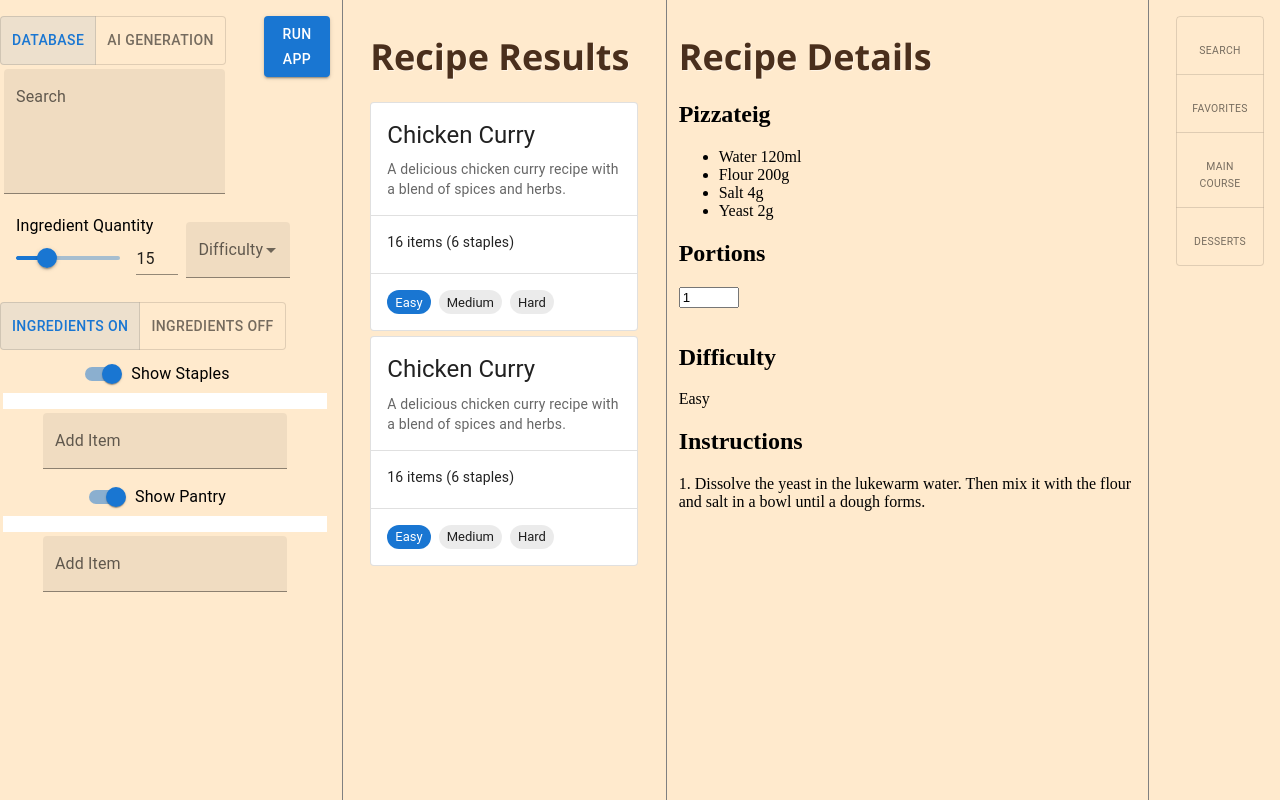
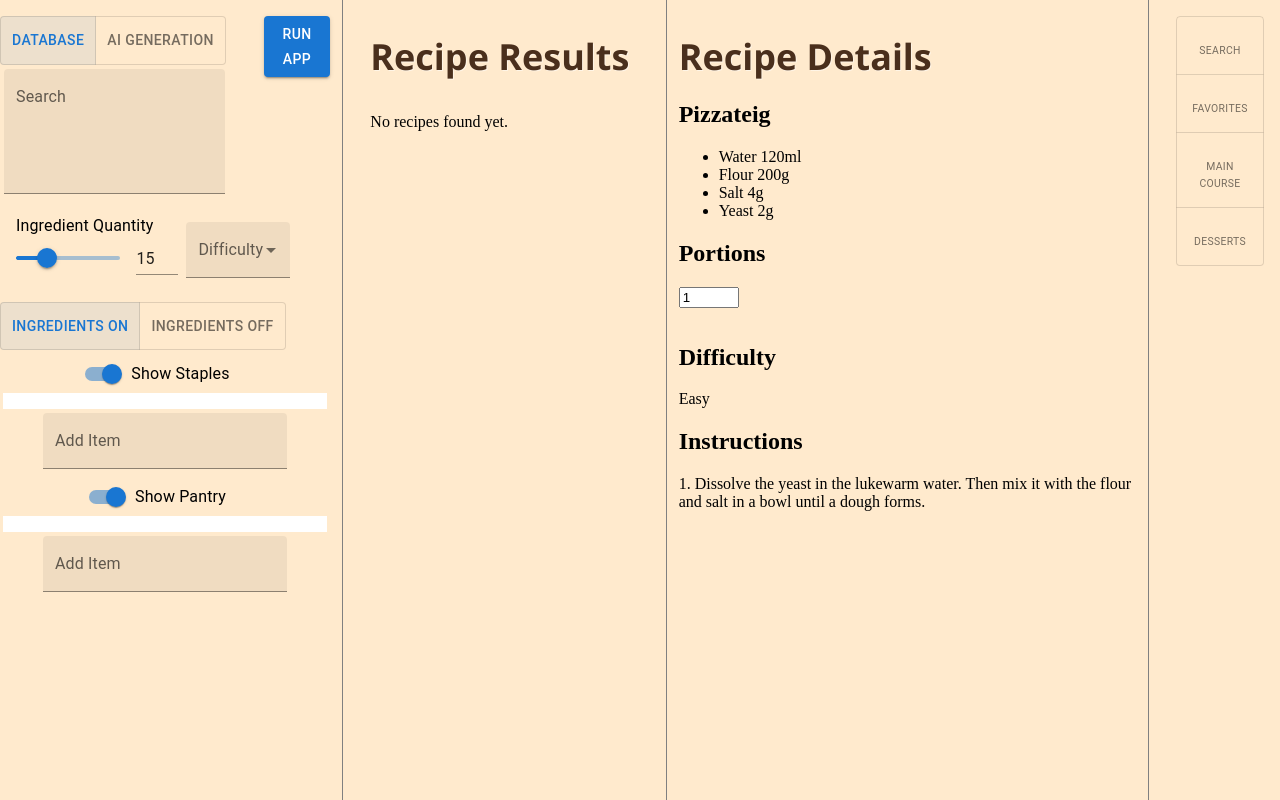
Before and after one commit to den-jdot/RecipeFinder, a React (Vite) app in the folder client/: page / in a window 1280 px wide. Built offline with nearby package versions, Linux system fonts and the light colour scheme; some icons are missing.

Commit message:
commit adjustments

```diff
--- a/client/src/App.jsx
+++ b/client/src/App.jsx
@@ -29,7 +29,7 @@ function App() {
 
   const [recipeResults, setRecipeResults] = useState(() => {
     try {
-      const stored = localStorage.getItem('recipes');
+      const stored = localStorage.getItem('recipeResults');
       const parsed = JSON.parse(stored);
       return Array.isArray(parsed) ? parsed : [];
     } catch {
@@ -93,7 +93,9 @@ function App() {
     </FilterArea>
 
     <div className="divider" />
-    <ResultArea></ResultArea>
+    <ResultArea
+      recipeResults={recipeResults}>
+    </ResultArea>
     <div className="divider" />
     <RecipeArea></RecipeArea>
     <div className="divider" />
--- a/client/src/components/FilterArea/FilterAreaButtons/GenButton.jsx
+++ b/client/src/components/FilterArea/FilterAreaButtons/GenButton.jsx
@@ -62,7 +62,7 @@ export default function GenButton({ pantry, keyword, recipeResults, setRecipeRes
       setRecipeResults(bulkResponse.data);
 
       // Save to localStorage
-      localStorage.setItem('recipes', JSON.stringify(bulkResponse.data));
+      localStorage.setItem('recipeResults', JSON.stringify(bulkResponse.data));
 
       console.log("Full recipe info:", bulkResponse.data);
     } catch (error) {
--- a/client/src/components/ResultArea/ResultArea.jsx
+++ b/client/src/components/ResultArea/ResultArea.jsx
@@ -5,7 +5,8 @@ import ResultItem from './ResultItem';
 import { HeroHeader } from '../HeroHeader';
 // import PageviewTwoToneIcon from '@mui/icons-material/PageviewTwoTone';
 
-const ResultArea = () => {
+const ResultArea = ({recipeResults}) => {
+    console.log('recipeResults:', recipeResults);
 return (
     <>
     <div className="ResultArea">
@@ -15,17 +16,18 @@ return (
 
         </div>
 
+    {Array.isArray(recipeResults) && recipeResults.length > 0 ? (
+        recipeResults.map((recipe) => (
         <ResultItem
-        dish="Chicken Curry"
-        itemAmount="16 items (6 staples)"
-        details="A delicious chicken curry recipe with a blend of spices and herbs."
-        ></ResultItem>
-
-        <ResultItem
-        dish="Chicken Curry"
-        itemAmount="16 items (6 staples)"
-        details="A delicious chicken curry recipe with a blend of spices and herbs."
-        ></ResultItem>
+        key={recipe.id}
+        dish={recipe.title}
+        details={recipe.summary}
+        itemAmount={`${recipe.extendedIngredients.length} ingredients`}
+        />
+        ))
+    ) : (
+    <p>No recipes found yet.</p>
+    )}
 
 
     </div>
```
Also changed, not shown: 1 other file (tests, documents, lock files or other folders).
